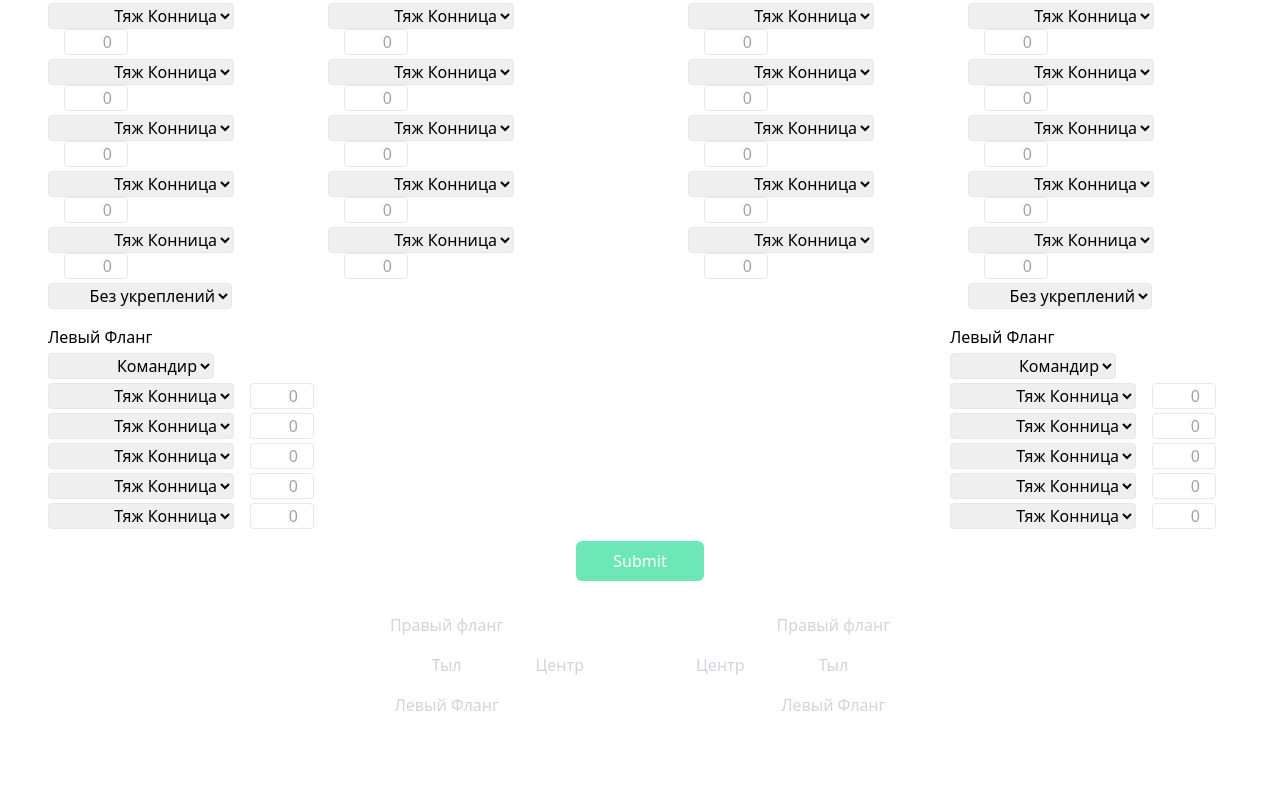
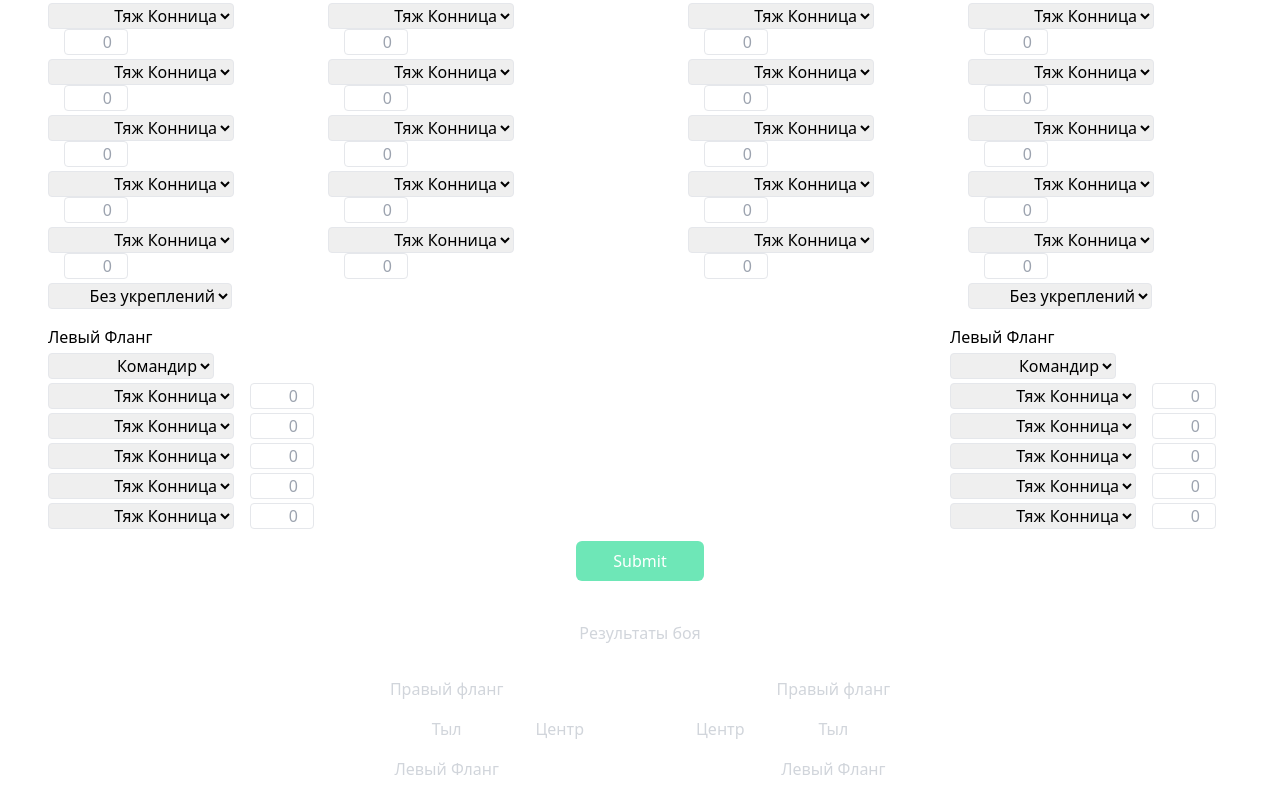
Before and after one commit to frisko-sposad/Next-VPI, a Next.js app: page /battle-calculator in a window 1280 px wide. Shown: the part 343-1140 px from the top of the page. Before the commit the page ends 1076 px from the top, so only its background shows below. Built offline with nearby package versions, Linux system fonts and the light colour scheme.

Commit message:
fixrd bug with dubble key in logs

```diff
--- a/components/battle-results.tsx
+++ b/components/battle-results.tsx
@@ -4,6 +4,10 @@ import FlankResults from './flank-results';
 
 const BattleResults = ({ resultBattleData: { player1, player2 } }: { resultBattleData: ParseData }) => {
   return (
+    <div>
+      <div className="flex items-center justify-center">
+        <span className="pt-10 flex justify-center text-gray-300">Результаты боя</span>
+      </div>
       <div className="flex items-center justify-center">
         <div className="p-4">
           <span className="pt-4 flex justify-center text-gray-300">Правый фланг</span>
@@ -30,6 +34,7 @@ const BattleResults = ({ resultBattleData: { player1, player2 } }: { resultBattl
           <FlankResults flank={player2?.left} />
         </div>
       </div>
+    </div>
   );
 };
 
--- a/components/flank-results.tsx
+++ b/components/flank-results.tsx
@@ -19,13 +19,13 @@ const FlankResults = ({ flank }: FlankResults) => {
           <span key={`${index}${squad.squadUnit.name}`} className="px-2">
             {squad.squadUnit.name}
           </span>
-          <span key={`${index}${squad.squadUnit.squadNumber}`} className="px-2 ">
+          <span key={`${index}${squad.squadUnit.squadNumber}start`} className="px-2 ">
             {squad.squadUnit.squadNumber}
           </span>
-          <span key={`${index}${squad.squadUnit.squadAlive}`} className="px-2 text-green-600">
+          <span key={`${index}${squad.squadUnit.squadAlive}died`} className="px-2 text-green-600">
             {squad.squadUnit.squadAlive}
           </span>
-          <span key={`${index}${squad.squadUnit.squadLosses}`} className="px-2 text-red-600">
+          <span key={`${index}${squad.squadUnit.squadLosses}survived`} className="px-2 text-red-600">
             {squad.squadUnit.squadLosses}
           </span>
         </div>
--- a/pages/battle-calculator/index.tsx
+++ b/pages/battle-calculator/index.tsx
@@ -77,8 +77,8 @@ const App = () => {
         </form>
       </FormProvider>
       {/* {Object.keys(unitsData).length !== 0 && <Report data={unitsData} />} */}
+      <BattleResults resultBattleData={resultBattleData} />
       {Object.keys(logsData).length !== 0 && <Logs logsData={logsData} />}
-      <BattleResults resultBattleData={resultBattleData} />
     </>
   );
 };
```
Lines whose indentation alone changed are shown as unchanged.
